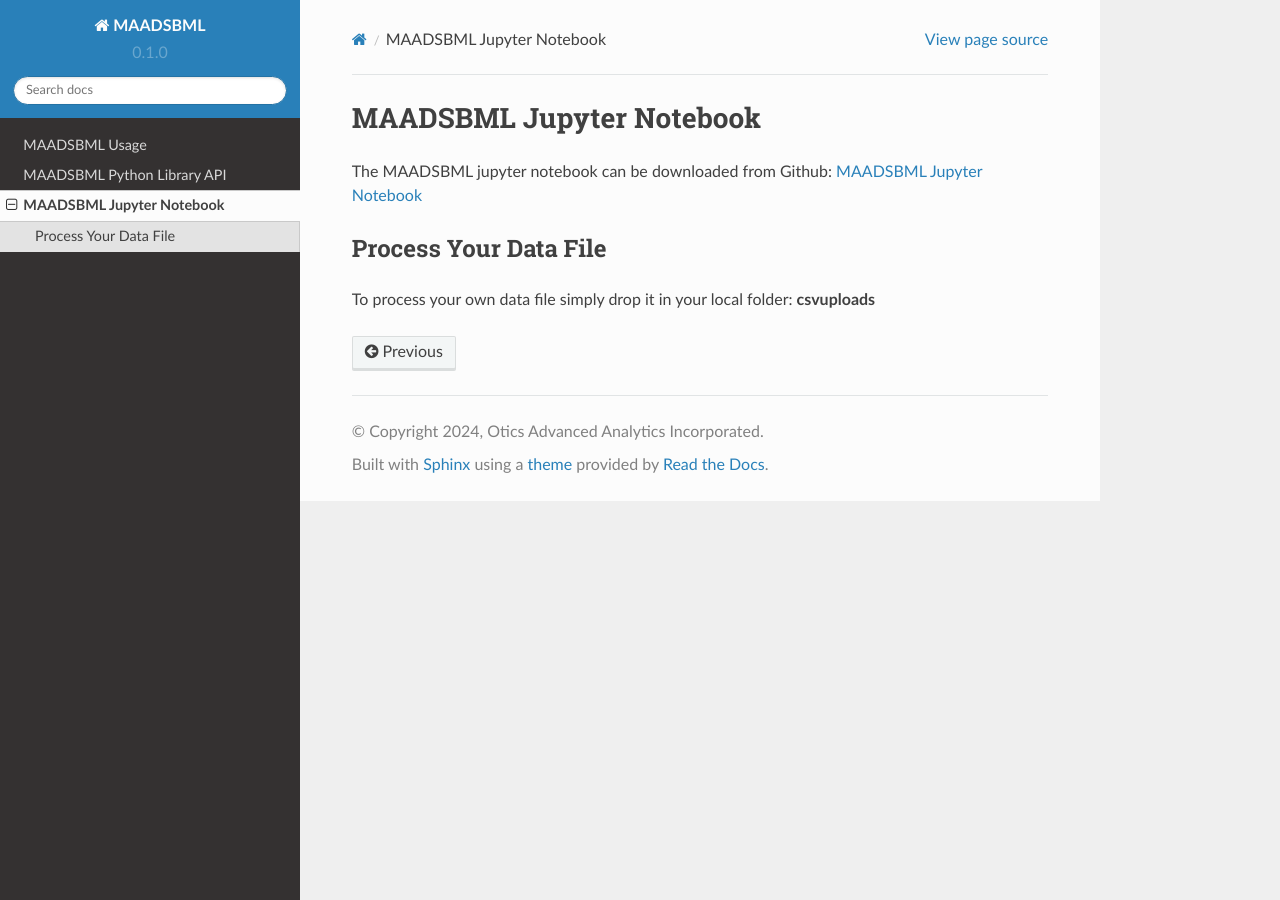
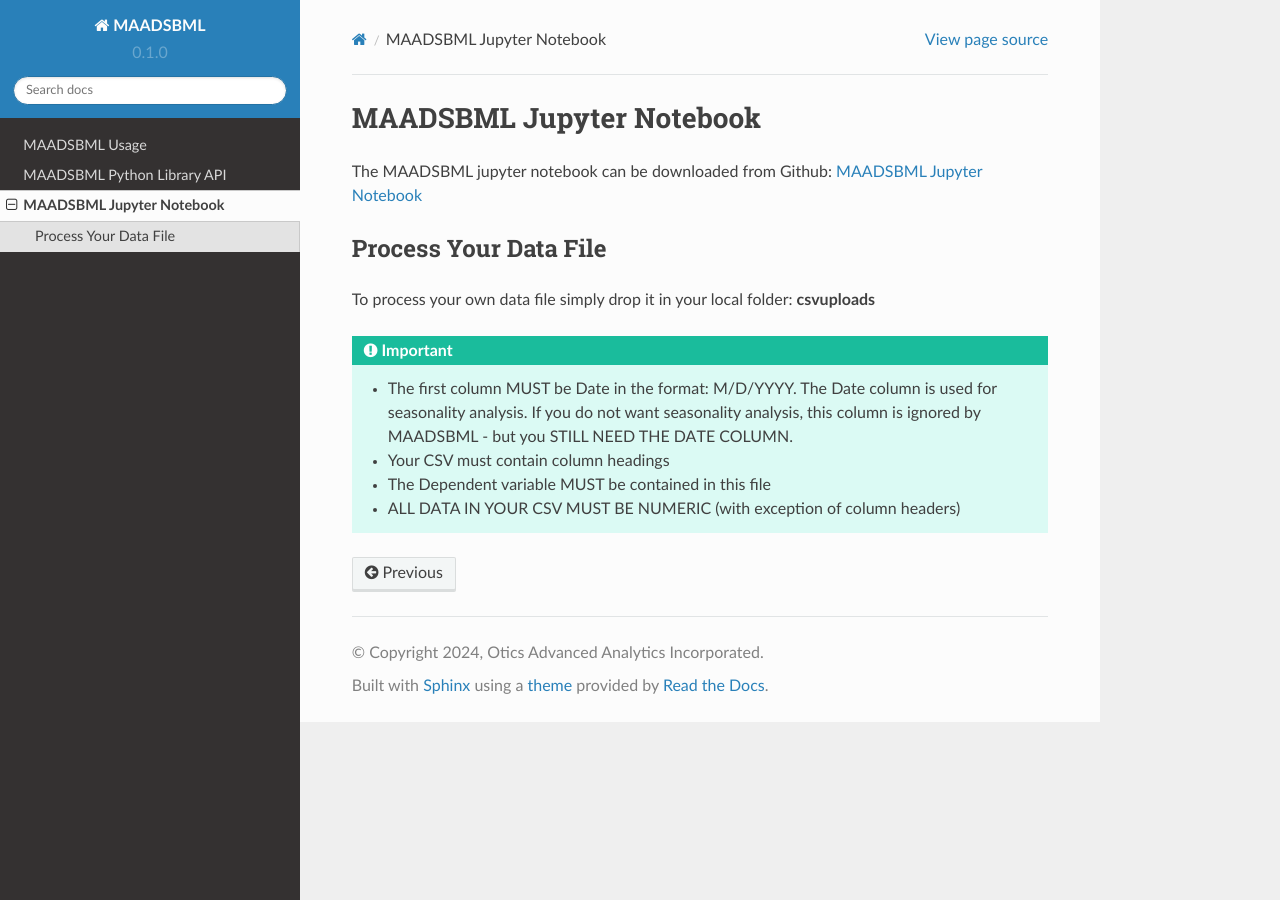
Before and after one commit to smaurice101/maadsbml, a Sphinx documentation site: the page built from docs/source/maadsbmlnotebook.rst, in a window 1280 px wide. Built offline with Sphinx 7.4.7 and the Read the Docs theme 2.0.0, drawn with Linux system fonts in a browser that asks for light colours.

Commit message:
Update maadsbmlnotebook.rst

```diff
--- a/docs/source/maadsbmlnotebook.rst
+++ b/docs/source/maadsbmlnotebook.rst
@@ -7,3 +7,13 @@
 -----------------------
 
 To process your own data file simply drop it in your local folder: **csvuploads**
+
+.. important::
+
+   • The first column MUST be Date in the format: M/D/YYYY.  The Date column is used for seasonality analysis.  If you do not want seasonality analysis, this column       is ignored by MAADSBML - but you STILL NEED THE DATE COLUMN.
+
+   • Your CSV must contain column headings
+
+   • The Dependent variable MUST be contained in this file
+
+   • ALL DATA IN YOUR CSV MUST BE NUMERIC (with exception of column headers)
```
